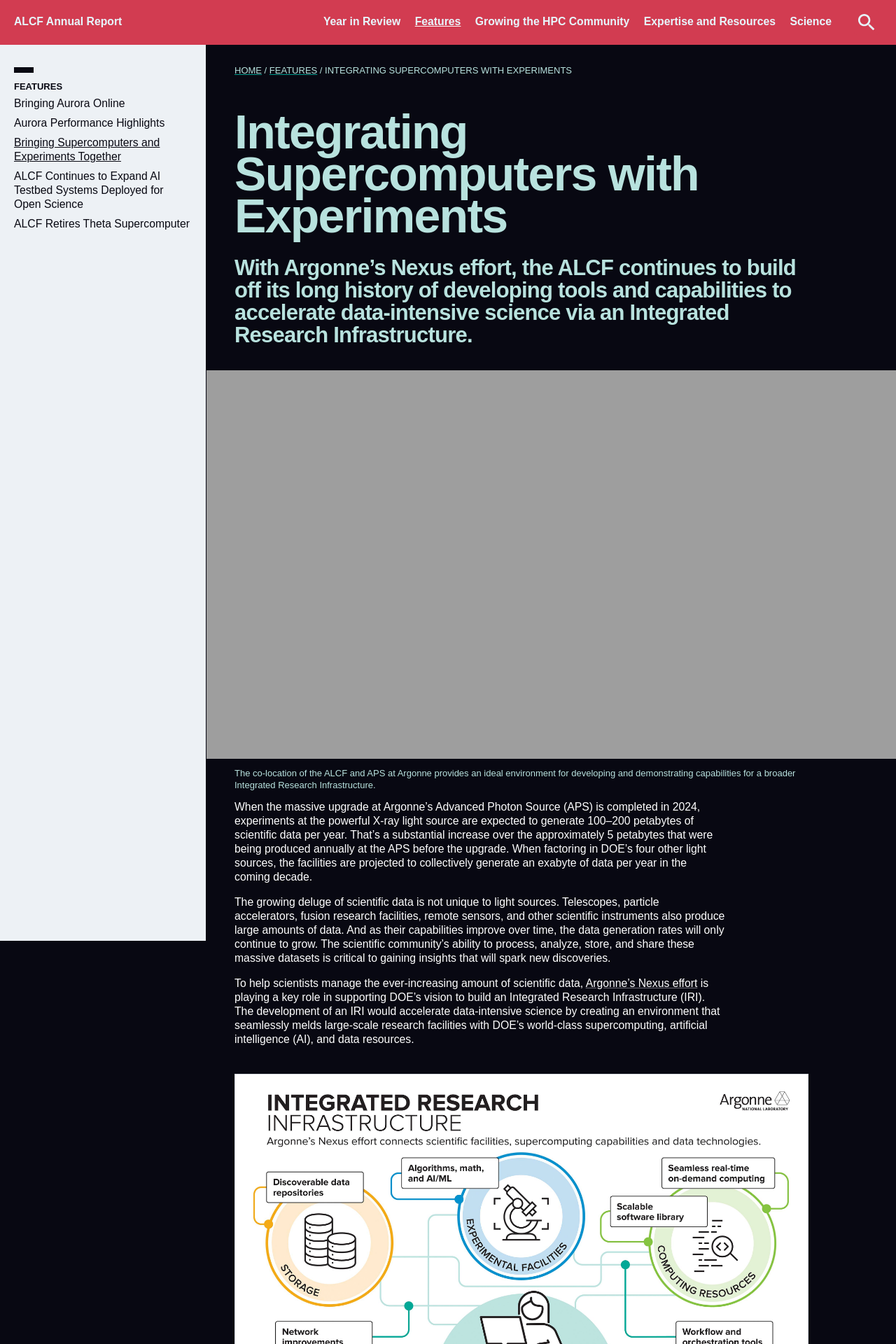
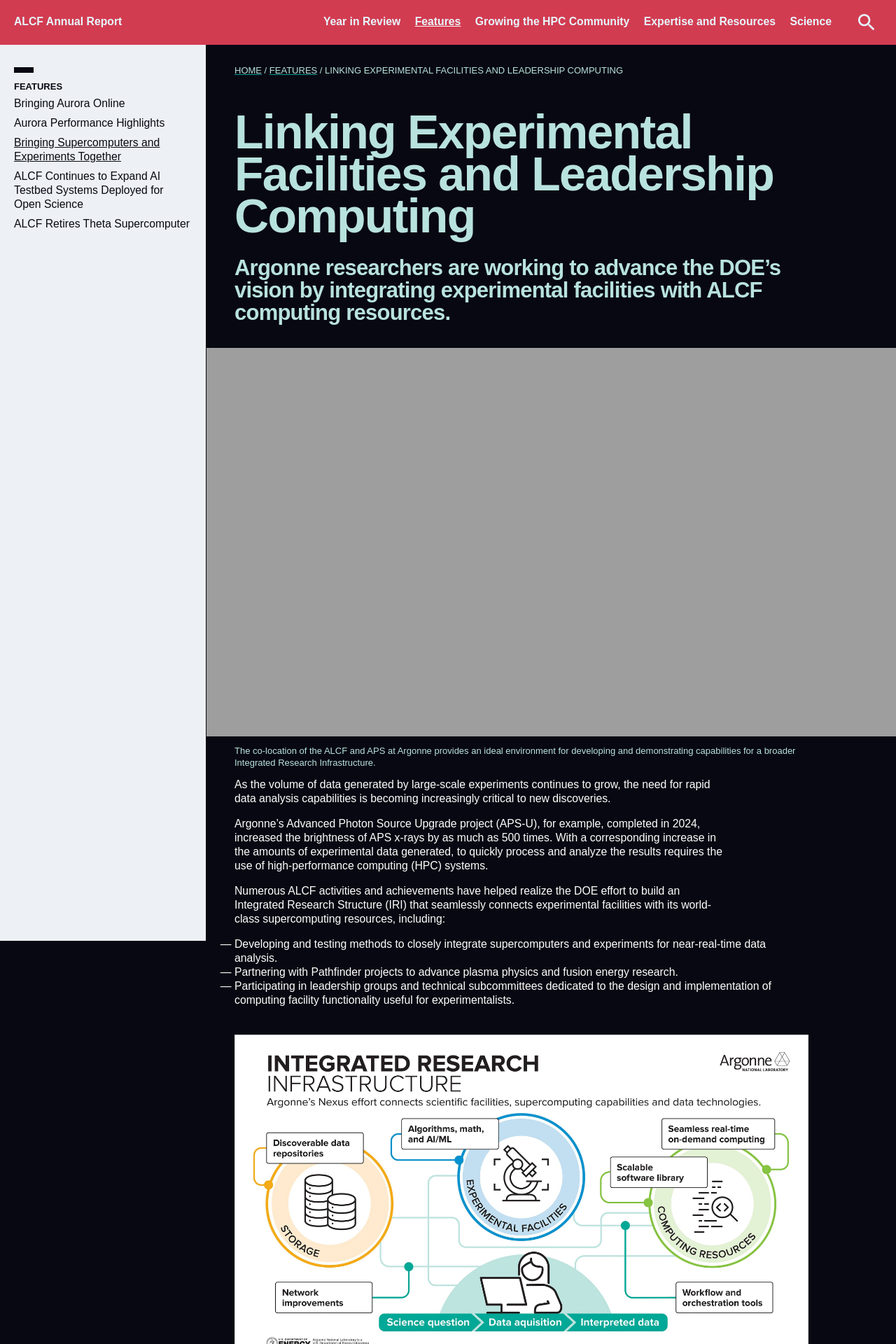
Before and after one commit to argonne-lcf/AR2024, a Jekyll site: the page built from 02_features/nexus-iri.md, in a window 1280 px wide. Shown: the top 1920 px of the page at 70% size. Built offline with Jekyll 4.4.1, drawn with Linux system fonts in a browser that asks for light colours; some web fonts are replaced.

Commit message:
Update nexus-iri.md
inserted text up through "nexus"

```diff
--- a/02_features/nexus-iri.md
+++ b/02_features/nexus-iri.md
@@ -4,18 +4,23 @@
 theme: dark
 permalink: features/nexus-iri
 
-title: Integrating Supercomputers with Experiments
+title: Linking Experimental Facilities and Leadership Computing
 hero-img-source: polaris+aps_1600x900.jpg
 hero-img-caption: "The co-location of the ALCF and APS at Argonne provides an ideal environment for developing and demonstrating capabilities for a broader Integrated Research Infrastructure."
-intro: "With Argonne’s Nexus effort, the ALCF continues to build off its long history of developing tools and capabilities to accelerate data-intensive science via an Integrated Research Infrastructure."
+intro: "Argonne researchers are working to advance the DOE’s vision by integrating experimental facilities with ALCF computing resources."
 ---
 
 
-When the massive upgrade at Argonne’s Advanced Photon Source (APS) is completed in 2024, experiments at the powerful X-ray light source are expected to generate 100–200 petabytes of scientific data per year. That’s a substantial increase over the approximately 5 petabytes that were being produced annually at the APS before the upgrade. When factoring in DOE’s four other light sources, the facilities are projected to collectively generate an exabyte of data per year in the coming decade.
+As the volume of data generated by large-scale experiments continues to grow, the need for rapid data analysis capabilities is becoming increasingly critical to new discoveries.
 
-The growing deluge of scientific data is not unique to light sources. Telescopes, particle accelerators, fusion research facilities, remote sensors, and other scientific instruments also produce large amounts of data. And as their capabilities improve over time, the data generation rates will only continue to grow. The scientific community’s ability to process, analyze, store, and share these massive datasets is critical to gaining insights that will spark new discoveries.
+Argonne’s Advanced Photon Source Upgrade project (APS-U), for example, completed in 2024, increased the brightness of APS x-rays by as much as 500 times. With a corresponding increase in the amounts of experimental data generated, to quickly process and analyze the results requires the use of high-performance computing (HPC) systems.
 
-To help scientists manage the ever-increasing amount of scientific data, [Argonne’s Nexus effort](https://www.anl.gov/nexus-connect) is playing a key role in supporting DOE’s vision to build an Integrated Research Infrastructure (IRI). The development of an IRI would accelerate data-intensive science by creating an environment that seamlessly melds large-scale research facilities with DOE’s world-class supercomputing, artificial intelligence (AI), and data resources.
+Numerous ALCF activities and achievements have helped realize the DOE effort to build an Integrated Research Structure (IRI) that seamlessly connects experimental facilities with its world-class supercomputing resources, including:
+
+-	Developing and testing methods to closely integrate supercomputers and experiments for near-real-time data analysis.
+-	Partnering with Pathfinder projects to advance plasma physics and fusion energy research.
+-	Participating in leadership groups and technical subcommittees dedicated to the design and implementation of computing facility functionality useful for experimentalists.
+
 
 {% include media-img.html
    source= "Nexus-Infographic.jpg"
```
Also changed, not shown: other parts of 02_features/nexus-iri.md (+2 -0 lines).
